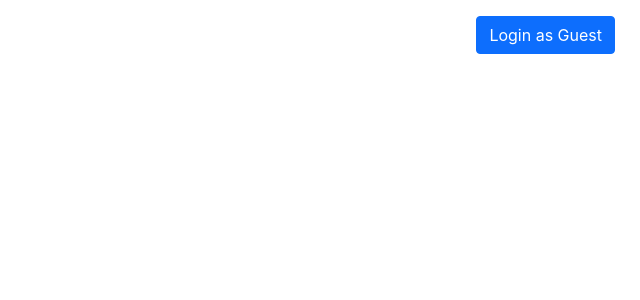
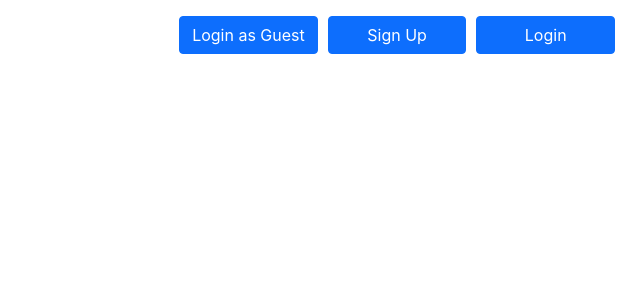
Before and after one commit to balayogesh2000/city-classified-frontend, a React (Create React App) app: page / in a window 1280 px wide. Shown: the top 300 px of the page, without its empty margins (640-1280 px from the left). Built offline with nearby package versions, Linux system fonts and the light colour scheme.

Commit message:
changed login buttons

```diff
--- a/src/App.css
+++ b/src/App.css
@@ -5,3 +5,9 @@
   align-items: center;
   padding: 0 25px;
 }
+
+.Navbar div {
+  display: grid;
+  grid-template-columns: repeat(3, 1fr);
+  gap: 10px;
+}
--- a/src/App.js
+++ b/src/App.js
@@ -29,7 +29,11 @@ const App = () => {
         {isAuth ? (
           <Button onClick={() => setIsAuth(false)}>Logout</Button>
         ) : (
-          <Button onClick={handleLogin}>Login as Guest</Button>
+          <div>
+            <Button onClick={handleLogin}>Login as Guest</Button>
+            <Button onClick={() => history.push("/signup")}>Sign Up</Button>
+            <Button onClick={() => history.push("/login")}>Login</Button>
+          </div>
         )}
       </nav>
       <Switch>
```
